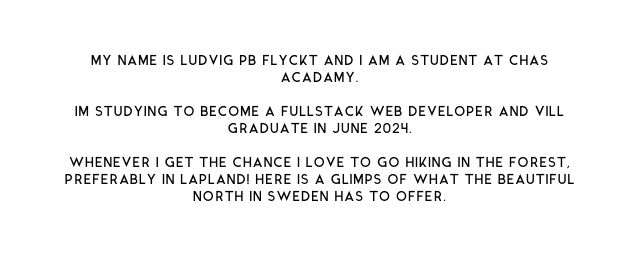
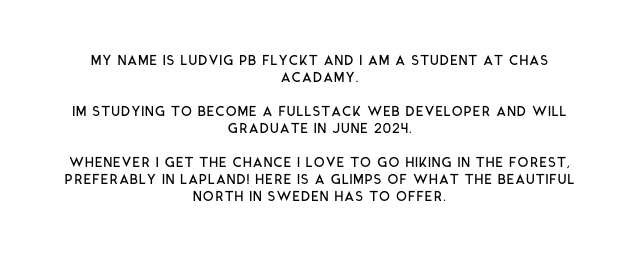
Before and after one commit to Ludvigpbf/U-01, a plain HTML site: page index.html in a window 1280 px wide. Shown: the part 1017-1273 px from the top of the page, 141-781 px from the left. Drawn offline with Linux system fonts and the light colour scheme; grey boxes are pictures that could not be loaded; files whose address does not match are found by name.

Commit message:
text correction

```diff
--- a/index.html
+++ b/index.html
@@ -74,7 +74,7 @@
             <br>
             <br>
 
-            Im studying to become a fullstack web developer and vill graduate in june 2024.
+            Im studying to become a fullstack web developer and will graduate in june 2024.
             <br><br>
             Whenever i get the chance i love to go hiking in the forest, preferably in lapland! Here is a glimps of what
             the beautiful north in sweden has to offer.
```
